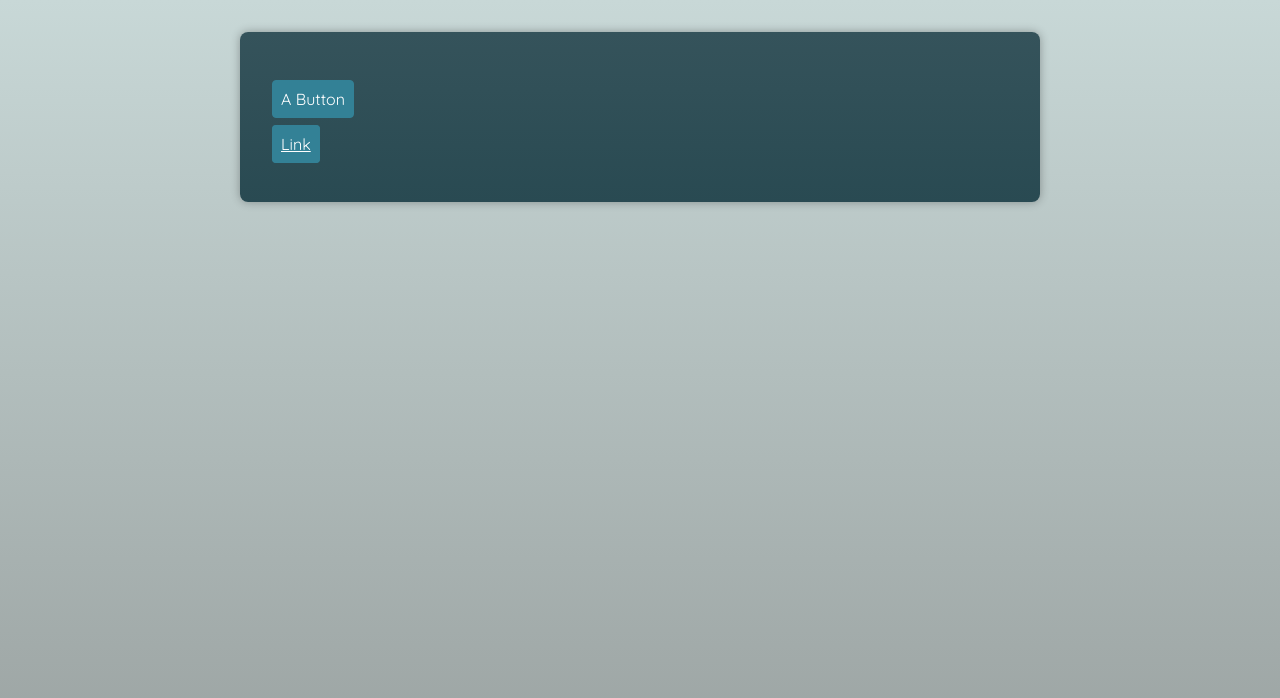
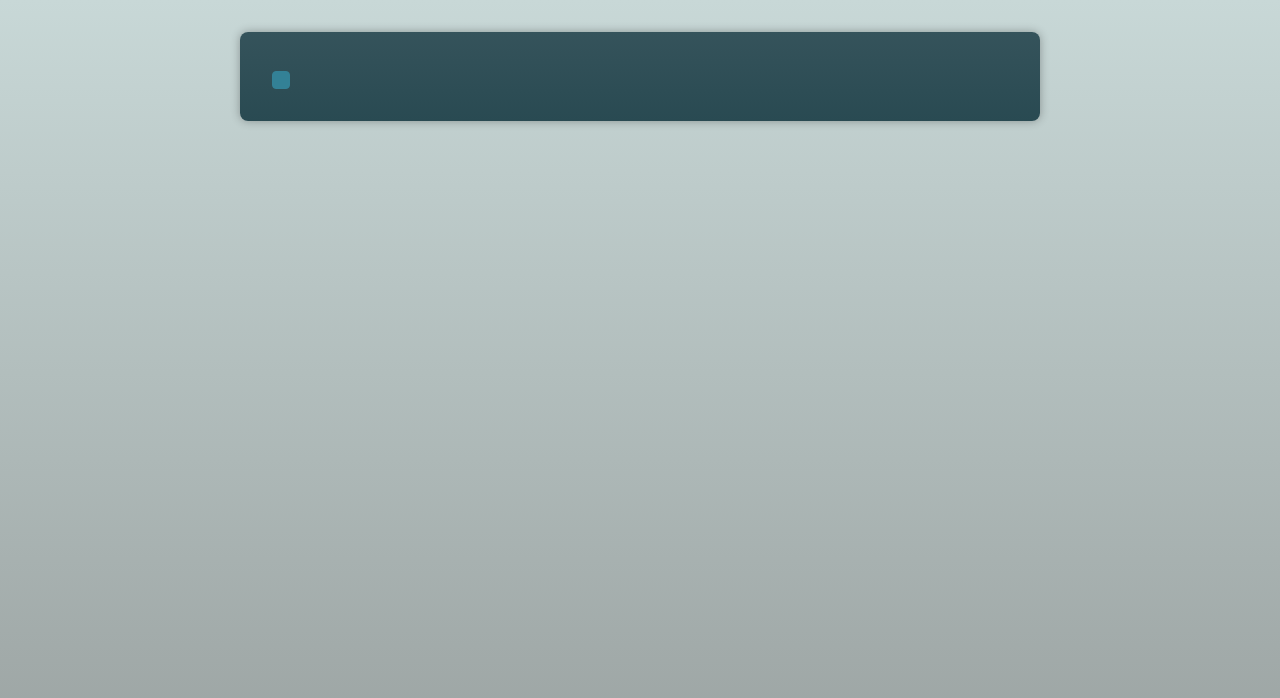
Before and after one commit to PJLindsay/s4-demo-project, a React (Vite) app: page / in a window 1280 px wide. Shown: the top 698 px of the page. Built offline with nearby package versions, Linux system fonts and the light colour scheme; a web font is replaced by a local one.

Commit message:
Add a basic polymorphic component (Container)

```diff
--- a/src/App.tsx
+++ b/src/App.tsx
@@ -1,14 +1,10 @@
 import Button from './components/Button.tsx'
+import Container from './components/Container.tsx'
 
 function App() {
   return (
     <main>
-      <p>
-        <Button>A Button</Button>
-      </p>
-      <p>
-        <Button href="https://wikipedia.org">Link</Button>
-      </p>
+      <Container as={Button} />
     </main>
   )
 }
--- /dev/null
+++ b/src/components/Container.tsx
@@ -0,0 +1,14 @@
+import { ElementType } from 'react'
+
+// A polymorphic wrapper component
+// won't know which component it will wrap
+
+// as receives the identifier of the component that should be returned
+type ContainerProps = {
+  as: ElementType
+}
+
+export default function Container({ as }: ContainerProps) {
+  const Component = as
+  return <Component />
+}
```
